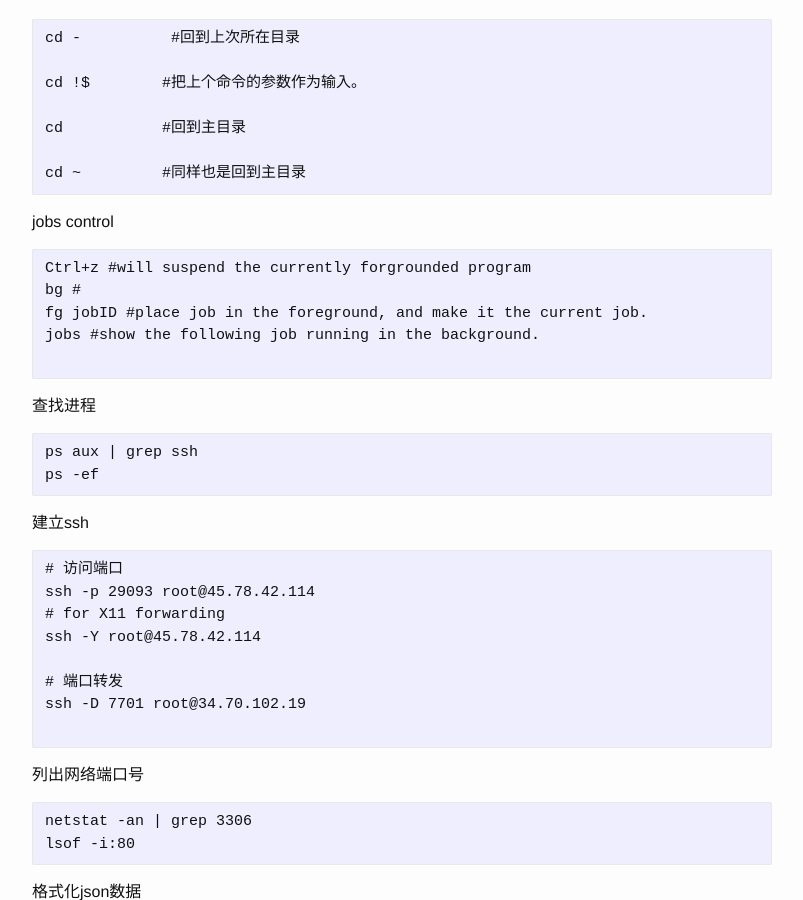
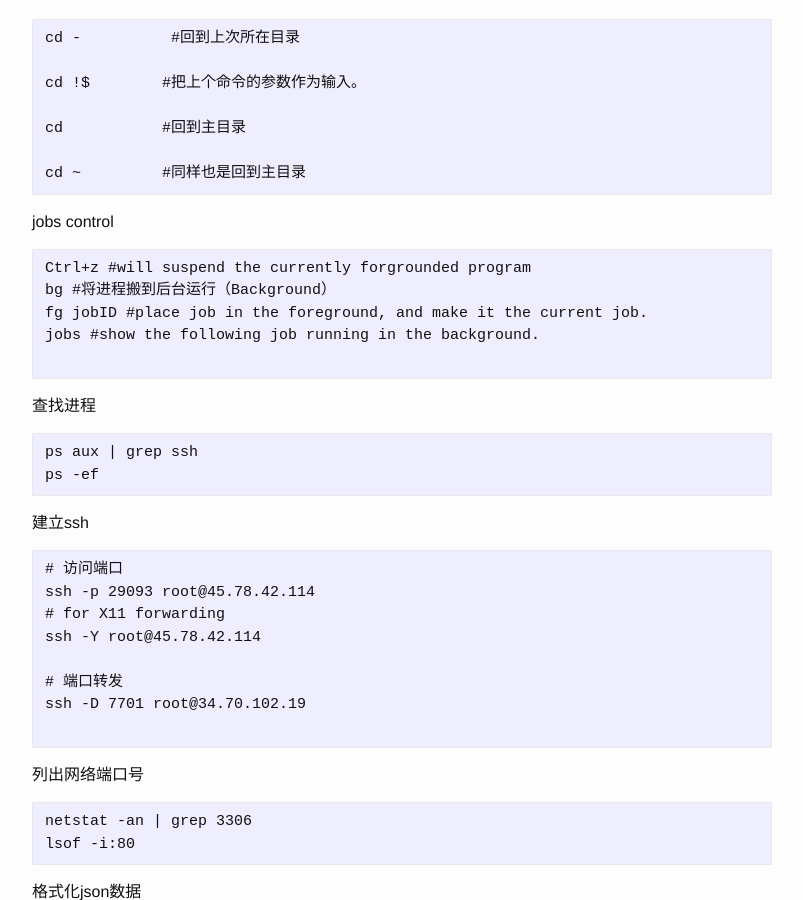
Before and after one commit to josephstalin117/josephstalin117.github.io, a Jekyll site: the page built from _posts/2016-07-03-mac.markdown, in a window 1280 px wide and 900 px high, scrolled down 661 px. Shown: the whole window, without its empty margins (238-1041 px from the left). Built offline with Jekyll 4.4.1, drawn with Linux system fonts in a browser that asks for light colours.

Commit message:
add bg &

````diff
--- a/_posts/2016-04-04-linux.markdown
+++ b/_posts/2016-04-04-linux.markdown
@@ -412,6 +412,9 @@ umount /mnt/cdrom
 ```
 # opens a file or URL in the user's preferred application
 xdg-open $file
+
+# 后台打开pycharm
+./pycharm &
 ```
 
 #### ss
--- a/_posts/2016-07-03-mac.markdown
+++ b/_posts/2016-07-03-mac.markdown
@@ -44,7 +44,7 @@ cd ~         #同样也是回到主目录
 jobs control
 ```
 Ctrl+z #will suspend the currently forgrounded program
-bg #
+bg #将进程搬到后台运行（Background）
 fg jobID #place job in the foreground, and make it the current job.
 jobs #show the following job running in the background.
 
````
